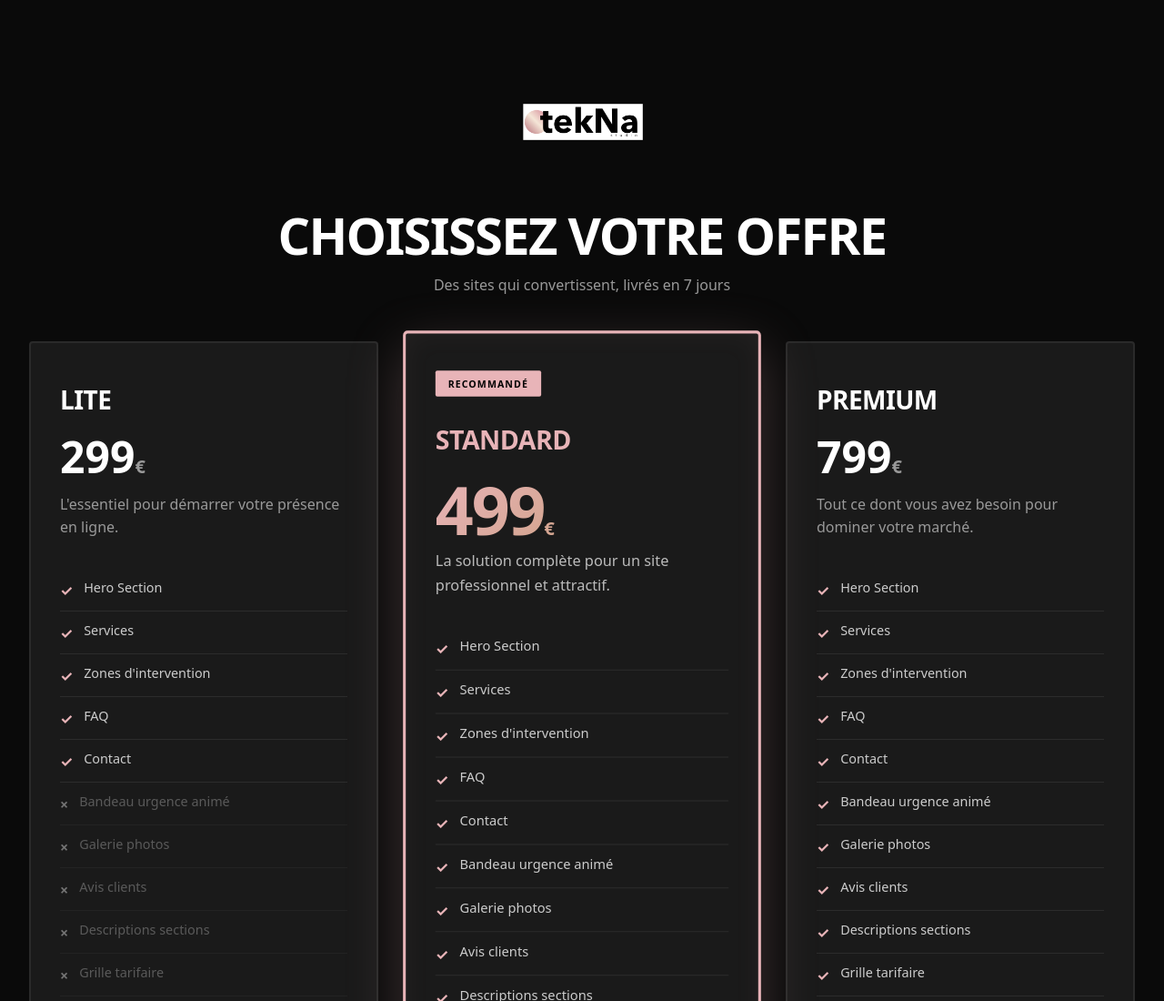
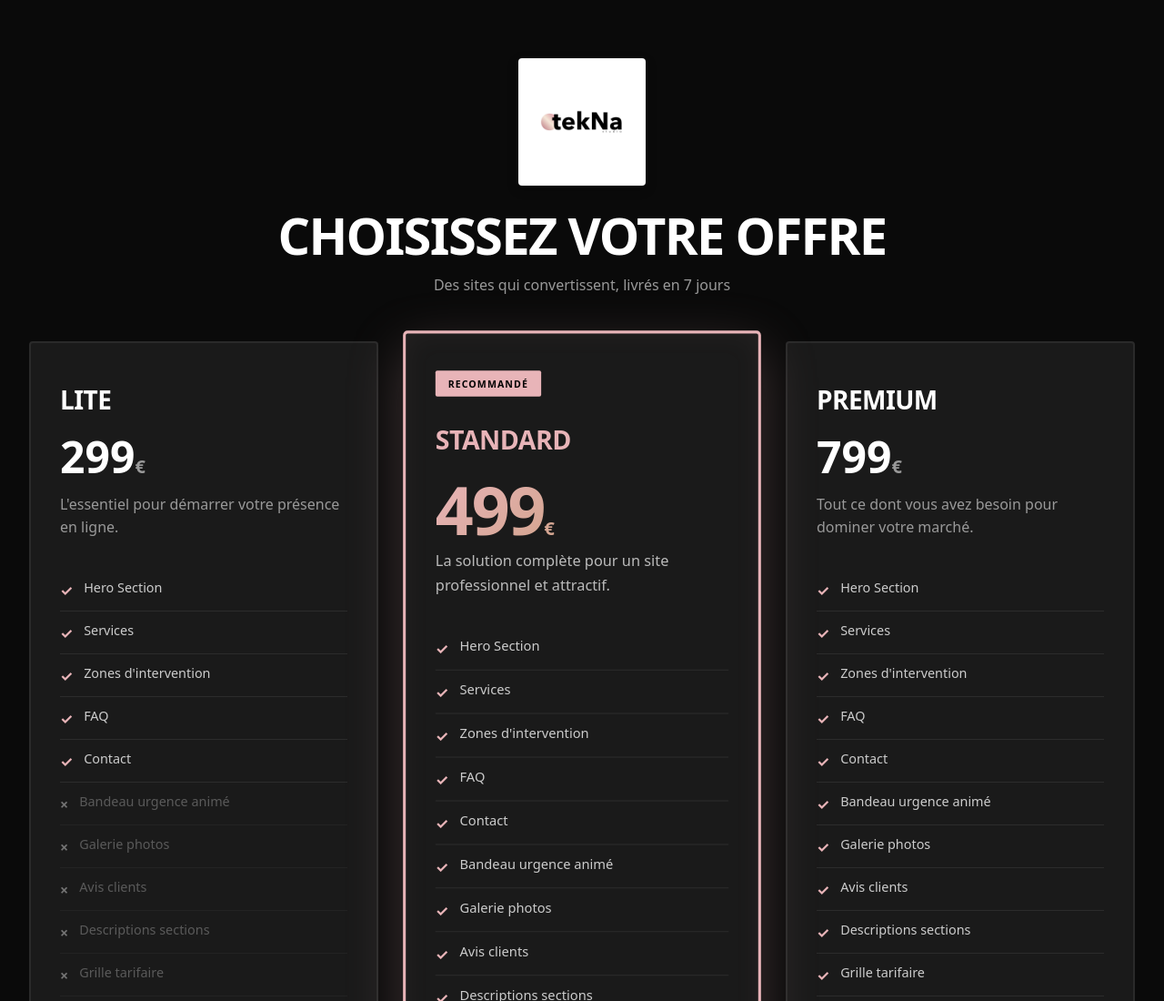
Before and after one commit to saifmiahpro/eleventy-service-starter, an Eleventy site: page src/offres.njk in a window 1280 px wide. Shown: the top 1100 px of the page at 91% size. Built offline with nearby package versions, Linux system fonts and the light colour scheme; Eleventy itself is replaced by a stand-in of ours; files that its build step writes are made by us from their sources.

Commit message:
🎨 fix: Logo avec background blanc pour contraste sur fond noir
Logo avec fond:
- Background blanc avec padding
- Border-radius 4px (cohérent avec design)
- Box-shadow pour profondeur
- Padding responsive (0.75rem → 1.25rem)
- S'intègre visuellement dans le theme dark

✅ Logo visible et élégant sur fond noir
✅ Cohérent avec le design system

```diff
--- a/src/offres.njk
+++ b/src/offres.njk
@@ -23,6 +23,10 @@ permalink: /offres/
   .logo-section img {
     max-width: 100px;
     height: auto;
+    background: white;
+    padding: 0.75rem;
+    border-radius: 4px;
+    box-shadow: 0 4px 12px rgba(0,0,0,0.3);
   }
 
   .hero-offers {
@@ -256,13 +260,19 @@ permalink: /offres/
   @media (min-width: 768px) {
     .offers-page { padding: 3rem 2rem; }
     .logo-section { margin-bottom: 1rem; }
-    .logo-section img { max-width: 120px; }
+    .logo-section img {
+      max-width: 120px;
+      padding: 1rem;
+    }
     .hero-offers h1 { font-size: 2.75rem; }
   }
 
   @media (min-width: 1024px) {
     .offers-page { padding: 4rem 2rem; }
-    .logo-section img { max-width: 140px; }
+    .logo-section img {
+      max-width: 140px;
+      padding: 1.25rem;
+    }
     .hero-offers h1 { font-size: 3.5rem; }
     .offers-container { grid-template-columns: repeat(3, 1fr); }
   }
```
